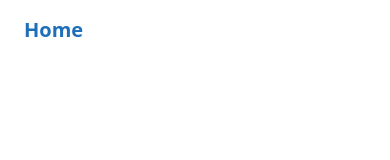
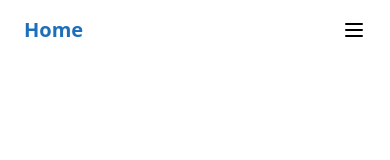
Before and after one commit to kamineni-rohit/rohit-kamineni-website, a React (Vite) app: page / in a window 390 px wide. Shown: the top 160 px of the page. Built offline with nearby package versions, Linux system fonts and the light colour scheme.

Commit message:
Add mobile nav features to the Navbar.jsx file

```diff
--- a/src/components/Navbar.jsx
+++ b/src/components/Navbar.jsx
@@ -12,7 +12,9 @@ const sectionIds = [
 const Navbar = () => {
   const [activeSection, setActiveSection] = useState("");
   const [isScrolled, setIsScrolled] = useState(false);
+  const [isOpen, setIsOpen] = useState(false);
   const clickedSectionRef = useRef(null);
+  const dropdownRef = useRef(null);
 
   // Scroll-based section detection
   useEffect(() => {
@@ -21,16 +23,13 @@ const Navbar = () => {
         .getElementById("hero-text")
         ?.getBoundingClientRect().bottom;
 
-      // Navbar background transition
       setIsScrolled(heroBottom <= 120);
 
-      // Stop section highlighting at top (hero)
       if (heroBottom && heroBottom > 120) {
         setActiveSection("");
         return;
       }
 
-      // Override with click until next scroll
       if (clickedSectionRef.current) return;
 
       const sections = sectionIds
@@ -57,31 +56,27 @@ const Navbar = () => {
         return;
       }
 
-      // Contact takes priority when visible (e.g. at bottom)
       const contact = sections.find((s) => s.id === "contact");
       if (contact) {
         setActiveSection("contact");
         return;
       }
 
-      // Resume fallback only when contact is not visible
       const resume = sections.find((s) => s.id === "resume");
       if (resume && !contact) {
         setActiveSection("resume");
         return;
       }
 
-      // Otherwise highlight the highest visible section
       const sorted = sections.sort((a, b) => a.rect.top - b.rect.top);
       setActiveSection(sorted[0].id);
     };
 
-    handleScroll(); // On load
+    handleScroll();
     window.addEventListener("scroll", handleScroll);
     return () => window.removeEventListener("scroll", handleScroll);
   }, []);
 
-  // Reset override on scroll
   useEffect(() => {
     const handleReset = () => {
       clickedSectionRef.current = null;
@@ -92,9 +87,37 @@ const Navbar = () => {
 
   const handleNavClick = (id) => {
     clickedSectionRef.current = id;
-    setActiveSection(id); // Force immediate highlight for contact fix
+    setActiveSection(id);
+    setIsOpen(false);
     document.getElementById(id)?.scrollIntoView({ behavior: "smooth" });
   };
+
+  // Close dropdown on outside click
+  useEffect(() => {
+    const handleClickOutside = (event) => {
+      if (
+        dropdownRef.current &&
+        !dropdownRef.current.contains(event.target)
+      ) {
+        setIsOpen(false);
+      }
+    };
+    if (isOpen) {
+      document.addEventListener("mousedown", handleClickOutside);
+    }
+    return () => {
+      document.removeEventListener("mousedown", handleClickOutside);
+    };
+  }, [isOpen]);
+
+  // Lock scroll when mobile dropdown is open
+  useEffect(() => {
+    if (isOpen) {
+      document.body.classList.add("overflow-hidden");
+    } else {
+      document.body.classList.remove("overflow-hidden");
+    }
+  }, [isOpen]);
 
   return (
     <nav
@@ -109,6 +132,8 @@ const Navbar = () => {
         >
           Home
         </a>
+
+        {/* Desktop Nav */}
         <div className="space-x-6 font-medium text-gray-700 text-sm hidden md:flex">
           {sectionIds.map((id) => (
             <button
@@ -121,7 +146,6 @@ const Navbar = () => {
               }`}
             >
               <span>{id}</span>
-              {/* Hover underline animation only */}
               <span
                 className={`absolute left-0 -bottom-1 h-0.5 bg-accent transition-all duration-300 ease-in-out group-hover:w-full ${
                   activeSection === id ? "w-0" : "w-0"
@@ -130,7 +154,57 @@ const Navbar = () => {
             </button>
           ))}
         </div>
+
+        {/* Mobile toggle */}
+        <button className="md:hidden" onClick={() => setIsOpen(!isOpen)}>
+          <svg
+            className="w-6 h-6"
+            fill="none"
+            stroke="currentColor"
+            strokeWidth="2"
+            viewBox="0 0 24 24"
+          >
+            <path
+              strokeLinecap="round"
+              strokeLinejoin="round"
+              d={
+                isOpen
+                  ? "M6 18L18 6M6 6l12 12"
+                  : "M4 6h16M4 12h16M4 18h16"
+              }
+            />
+          </svg>
+        </button>
       </div>
+
+      {/* Mobile dropdown */}
+      {isOpen && (
+        <div
+          ref={dropdownRef}
+          className="md:hidden bg-white shadow-md px-6 pb-4 pt-2 space-y-2"
+        >
+          {sectionIds.map((id) => (
+            <button
+              key={id}
+              onClick={() => handleNavClick(id)}
+              className={`block w-full text-left capitalize transition duration-300 group ${
+                activeSection === id
+                  ? "text-accent font-bold"
+                  : "text-gray-700 hover:text-accent"
+              }`}
+            >
+              <span className="relative">
+                {id}
+                <span
+                  className={`absolute left-0 -bottom-1 h-0.5 bg-accent transition-all duration-300 ease-in-out group-hover:w-full ${
+                    activeSection === id ? "w-0" : "w-0"
+                  }`}
+                />
+              </span>
+            </button>
+          ))}
+        </div>
+      )}
     </nav>
   );
 };
```
